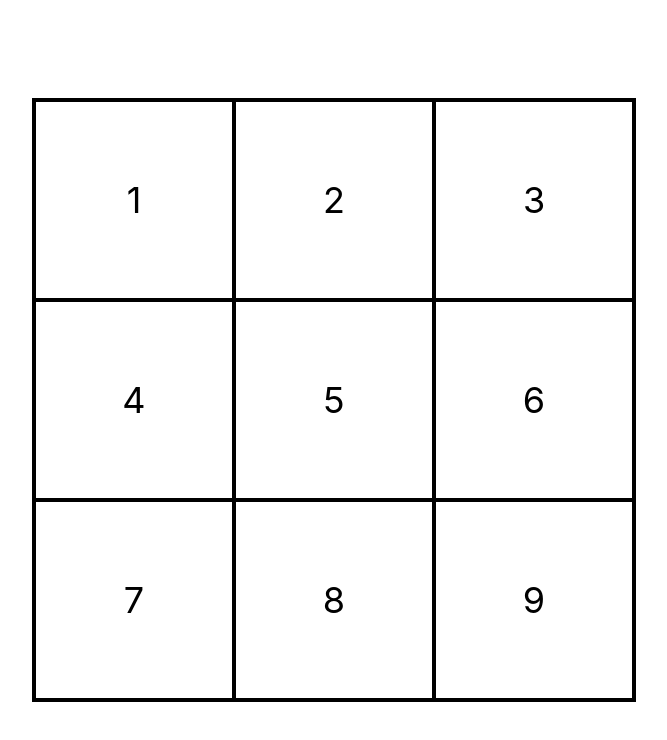
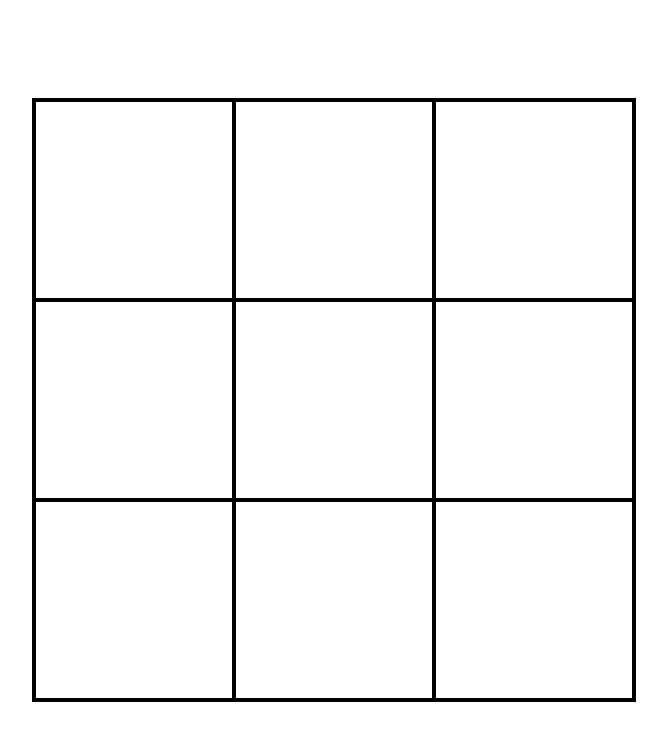
Before and after one commit to KlayClarke/reactJS_tictactoe, a React (Create React App) app: page / in a window 1280 px wide. Shown: the top 740 px of the page, without its empty margins (306-973 px from the left). Built offline with nearby package versions, Linux system fonts and the light colour scheme.

Commit message:
handle click on each game square from Board component (top down - allows us to easily figure out whether a person wins by referencing a global state at the top level of our app)

```diff
--- a/src/components/Board.jsx
+++ b/src/components/Board.jsx
@@ -1,12 +1,23 @@
+import { useEffect, useState } from "react";
 import Square from "./Square";
 
-export default function Board({ value }) {
+export default function Board() {
+  const [squares, setSquares] = useState(Array(9).fill(null));
+
+  function handleClick(i) {
+    const squaresClone = squares.slice();
+    squaresClone[i] = "X";
+    setSquares(squaresClone);
+  }
+
   function renderSquare(i) {
-    return <Square value={i} />;
+    return <Square value={squares[i]} onClick={() => handleClick(i)} />;
   }
+
   return (
     <div className="">
       <div className="grid grid-cols-3 border-2 border-black">
+        {renderSquare(0)}
         {renderSquare(1)}
         {renderSquare(2)}
         {renderSquare(3)}
@@ -15,7 +26,6 @@ export default function Board({ value }) {
         {renderSquare(6)}
         {renderSquare(7)}
         {renderSquare(8)}
-        {renderSquare(9)}
       </div>
     </div>
   );
```
